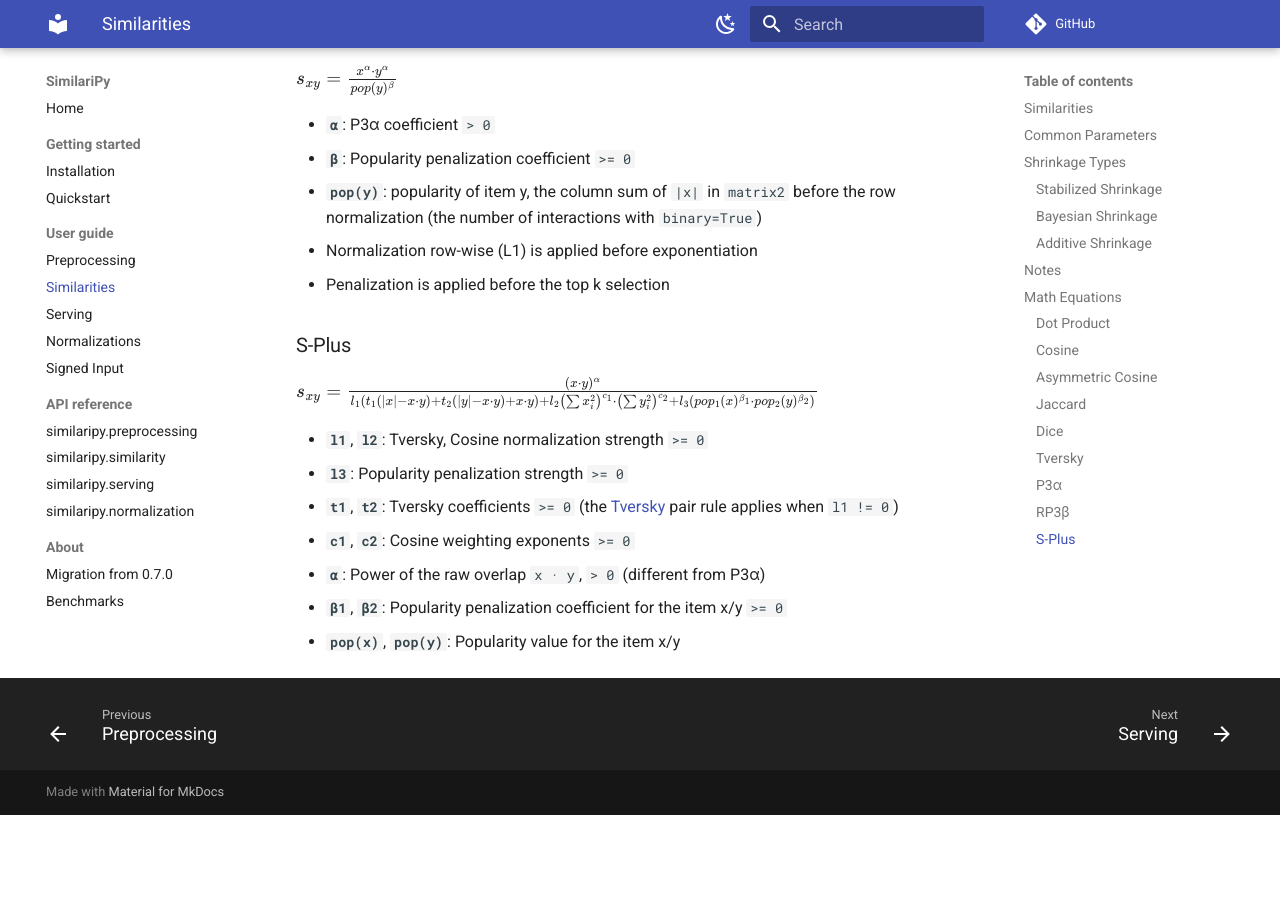
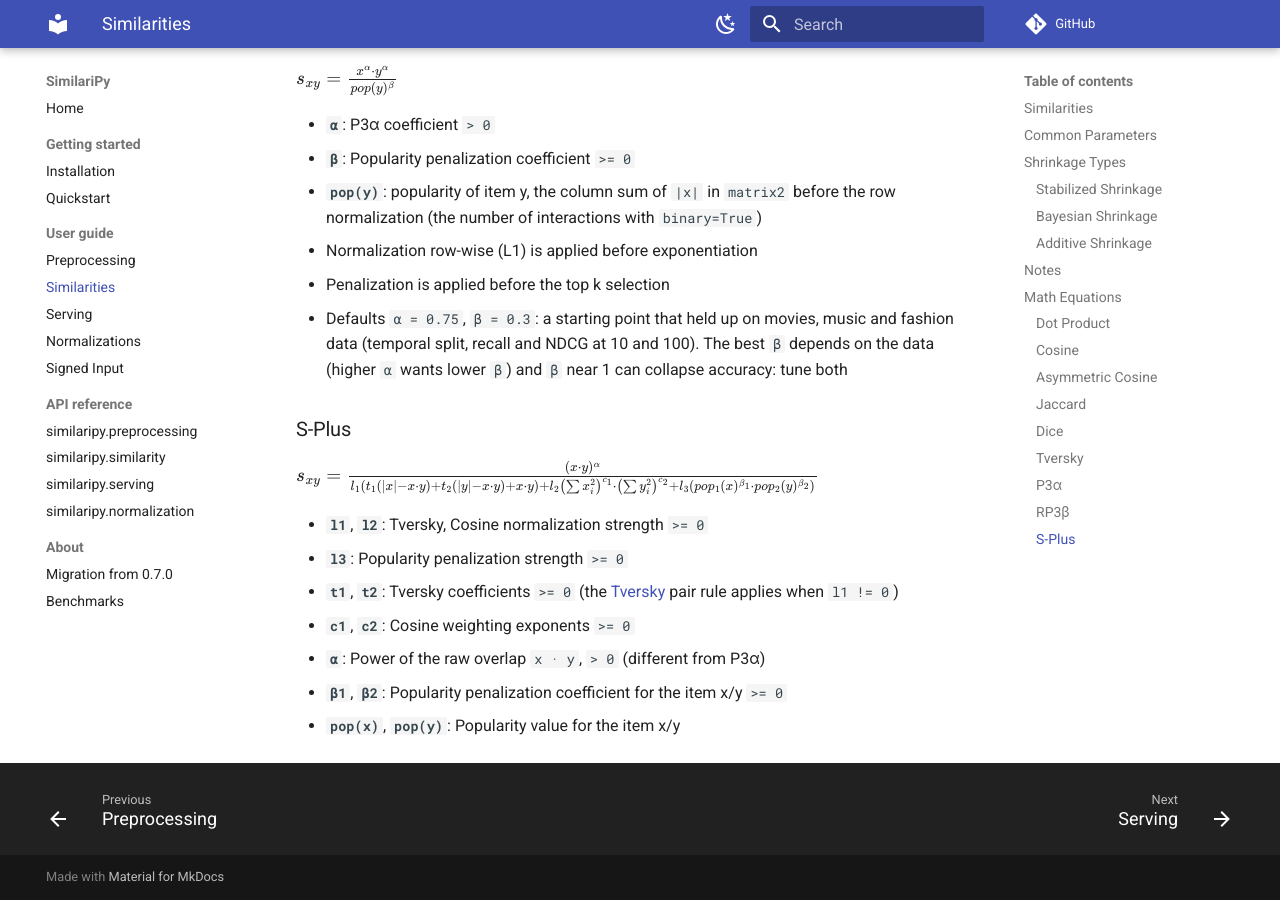
Before and after one commit to bogliosimone/similaripy, an MkDocs documentation site: the page built from docs/similarity.md, in a window 1280 px wide and 900 px high, scrolled down 4630 px. Built offline with MkDocs 1.6.1 and Material for MkDocs 9.7.7, drawn with Linux system fonts in a browser that asks for light colours; comment, search, counter and statistics services are not loaded; before the commit the page ends 5445 px from its top, so only the background shows below that; some of the changed text lies outside the part shown.

Commit message:
Similarity: rp3beta defaults alpha 0.75, beta 0.3
The 0.7.0 defaults (alpha 1, beta 1) are the worst point of an alpha x beta
grid on three datasets (ML-32M, Yambda 50M, a third kept internal): ndcg@10
at 1-2% of the best (ML-32M 0.0015 vs 0.19, Yambda 50M 0.0013 vs 0.075).
Beta >= 0.9 collapses every alpha.

Sweep: global temporal split (train < 90th pct timestamp, new items only),
binarized, ItemKNN(S) with S = rp3beta(URM.T, k=100); alpha 0.25..1.5 x
beta 0..1. The best beta differs by domain (ML-32M 0.6, Yambda 0.3, the
third 0.1-0.2; higher alpha wants lower beta), so the default is the best worst
case: (0.75, 0.3) is within 7.7% of each dataset's best on ndcg@10 and
recall@100, and the best point on Yambda. Same ranking at k = 50 and 200.

Tests: the dense reference falls back to the new defaults (it used beta
0.5), plus a case with no alpha / beta. Migration notes: results change for
callers relying on the defaults.

Benchmarks follow the default (the rp3beta workloads pass no alpha /
beta): a gate across this commit compares two workloads, and cached serve
models (--model-cache, keyed without params) hold the old default's S
until rebuilt.

```diff
--- a/docs/similarity.md
+++ b/docs/similarity.md
@@ -17,7 +17,7 @@
 | `dice()`           | Overlap over the mean of the two vectors' lengths (Tversky with `alpha = beta = 0.5`). |
 | `tversky(alpha=1.0, beta=1.0)` | Tversky similarity, a generalization of Jaccard and Dice. |
 | `p3alpha(alpha=1.0)` | Graph-based similarity computed as normalized matrix multiplication with `alpha` exponentiation. |
-| `rp3beta(alpha=1.0, beta=1.0)` | P3alpha variant that penalizes popular items with a `beta` exponent. |
+| `rp3beta(alpha=0.75, beta=0.3)` | P3alpha variant that penalizes popular items with a `beta` exponent. |
 | `s_plus(l1=0.5, l2=0.5, l3=0.0, t1=1.0, t2=1.0, c1=0.5, c2=0.5, alpha=1, pop1='none', pop2='none', beta1=0.0, beta2=0.0)` | Hybrid similarity model that combines Tversky and Cosine normalizations with RP3Beta-style depopularization, controlled by tunable weights. The `pop1` and `pop2` parameters define item popularity weights and may be provided as custom arrays of arbitrary values, or initialized with built-in options: `'sum'`: use the sum of `|x|` per item (the interaction count on binary input); `'none'`: disable popularity weighting  *(default: `'none'`)* |
 
 ## Common Parameters
@@ -122,6 +122,7 @@
 - **`pop(y)`**: popularity of item y, the column sum of `|x|` in `matrix2` before the row normalization (the number of interactions with `binary=True`)
 - Normalization row-wise (L1) is applied before exponentiation
 - Penalization is applied before the top k selection
+- Defaults `α = 0.75`, `β = 0.3`: a starting point that held up on movies, music and fashion data (temporal split, recall and NDCG at 10 and 100). The best `β` depends on the data (higher `α` wants lower `β`) and `β` near 1 can collapse accuracy: tune both
 
 ### S-Plus
 
```
Also changed, not shown: docs/migration.md (+3 -0 lines), 2 other files.
